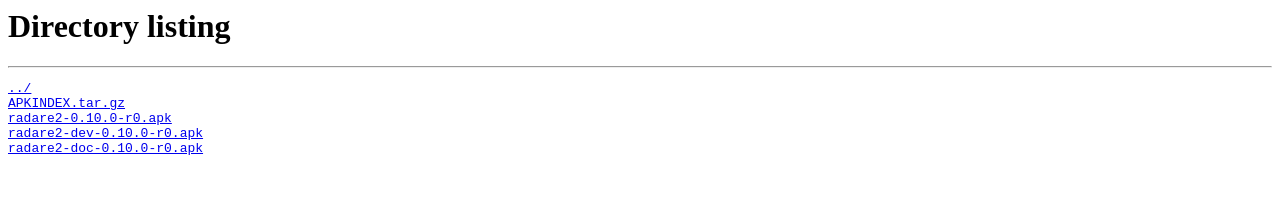
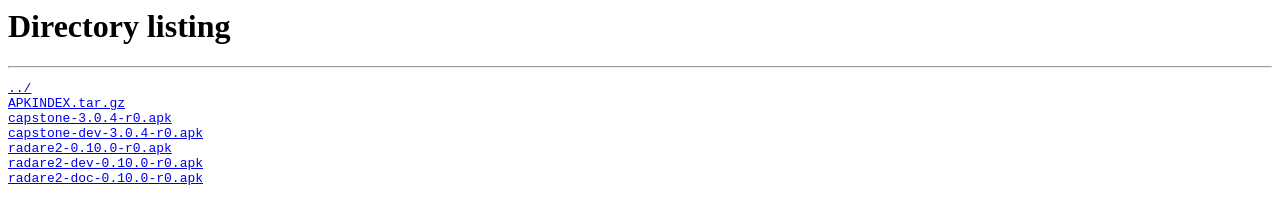
Before and after one commit to ghostbar/alpine-pkg-radare2, a plain HTML site: page edge/pkgs/armhf/index.html in a window 1280 px wide. Drawn offline with Linux system fonts and the light colour scheme.

Commit message:
capstone for armhf, done 💥

```diff
--- a/edge/pkgs/armhf/index.html
+++ b/edge/pkgs/armhf/index.html
@@ -1,6 +1,8 @@
 <html><body><h1>Directory listing</h1><hr/><pre>
 <a href="../">../</a>
 <a href="APKINDEX.tar.gz">APKINDEX.tar.gz</a>
+<a href="capstone-3.0.4-r0.apk">capstone-3.0.4-r0.apk</a>
+<a href="capstone-dev-3.0.4-r0.apk">capstone-dev-3.0.4-r0.apk</a>
 <a href="radare2-0.10.0-r0.apk">radare2-0.10.0-r0.apk</a>
 <a href="radare2-dev-0.10.0-r0.apk">radare2-dev-0.10.0-r0.apk</a>
 <a href="radare2-doc-0.10.0-r0.apk">radare2-doc-0.10.0-r0.apk</a>
```
Also changed, not shown: v3.2/pkgs/armhf/index.html (+2 -0 lines), v3.3/pkgs/armhf/index.html (+2 -0 lines), 9 other files.
